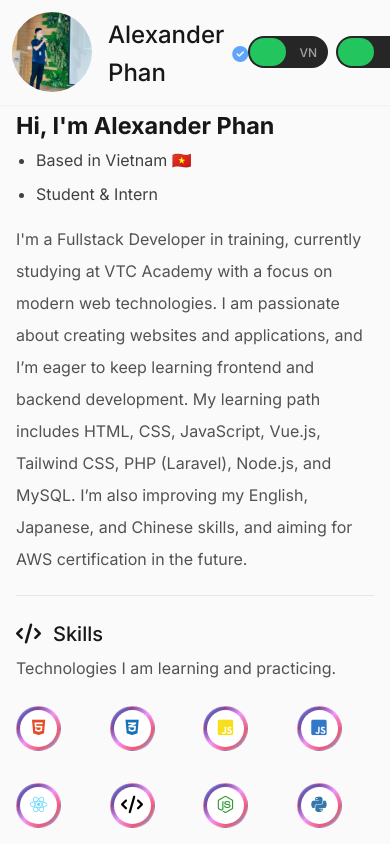
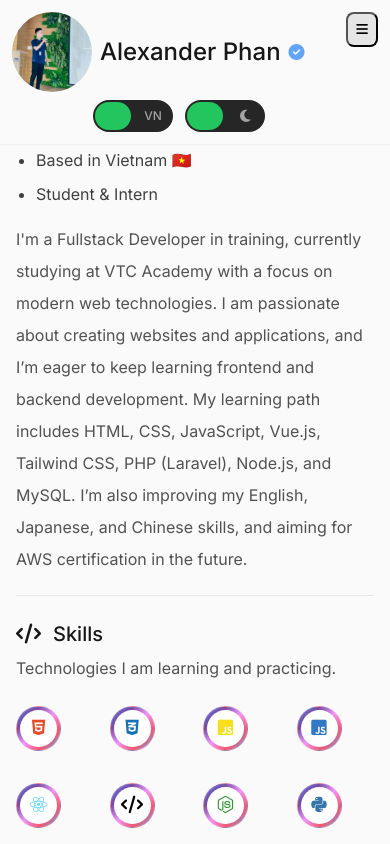
Before and after one commit to AlexanderPhan04/AlexanderPhan04.github.io, a website: page index.html in a window 390 px wide. Shown: the top 844 px of the page. Drawn offline with nearby package versions, Linux system fonts and the light colour scheme.

Commit message:
Add mobile layout for toggle switches and responsive adjustments

```diff
--- a/index.html
+++ b/index.html
@@ -116,11 +116,13 @@
               class="fixed z-20 w-full bg-neutral-50 dark:bg-neutral-900 p-5 shadow-sm dark:border-b dark:border-neutral-800 lg:relative lg:border-none lg:!bg-transparent lg:p-0 xl:shadow-none"
             >
               <div
-                class="flex items-center justify-between md:px-2 lg:flex-col lg:space-y-4"
+                class="flex items-start justify-between md:px-2 lg:flex-col lg:space-y-4 lg:items-center"
               >
                 <!-- Profile Header -->
+                <div class="flex flex-col w-full lg:items-center">
+                  <!-- Avatar and Name Row -->
                   <div
-                  class="flex w-full flex-grow items-center gap-4 lg:flex-col lg:gap-0.5"
+                    class="flex items-center gap-4 w-full sm:gap-6 lg:flex-col lg:gap-2"
                   >
                     <img
                       src="images/PhanQuan.jpg"
@@ -128,9 +130,9 @@
                       class="w-16 h-16 sm:w-20 sm:h-20 lg:w-24 lg:h-24 rounded-full border-2 border-neutral-400 dark:border-neutral-600 object-cover avatar-responsive transition-transform hover:scale-105"
                     />
 
-                  <div class="mt-1 flex items-center gap-2 lg:mt-4">
+                    <div class="flex items-center gap-2 lg:mt-2">
                       <h2
-                      class="flex-grow text-base sm:text-lg lg:text-xl font-medium cursor-pointer"
+                        class="text-base sm:text-lg lg:text-xl font-medium cursor-pointer"
                         onclick="navigateToHome()"
                       >
                         Alexander Phan
@@ -140,13 +142,53 @@
                         title="Verified"
                       ></i>
                     </div>
+                  </div>
+
+                  <!-- Mobile Toggle Switches (below avatar on mobile only) -->
+                  <div class="mobile-switches-container sm:hidden">
+                    <!-- Mobile Language Toggle Switch -->
+                    <div
+                      class="lang-switch-container bg-neutral-800 dark:bg-neutral-200 rounded-full"
+                    >
+                      <div class="lang-switch-slider"></div>
+                      <div class="lang-switch-track">
+                        <span
+                          class="lang-option text-white dark:text-neutral-800"
+                          >US</span
+                        >
+                        <span
+                          class="lang-option text-neutral-400 dark:text-neutral-600"
+                          >VN</span
+                        >
+                      </div>
+                    </div>
+                    <!-- Mobile Theme Toggle Switch -->
+                    <div
+                      class="theme-switch-container bg-neutral-800 dark:bg-neutral-200 rounded-full"
+                    >
+                      <div class="theme-switch-slider"></div>
+                      <div class="theme-switch-track">
+                        <span
+                          class="theme-option text-white dark:text-neutral-800"
+                        >
+                          <i class="fas fa-sun"></i>
+                        </span>
+                        <span
+                          class="theme-option text-neutral-400 dark:text-neutral-600"
+                        >
+                          <i class="fas fa-moon"></i>
+                        </span>
+                      </div>
+                    </div>
+                  </div>
 
                   <div
-                    class="hidden text-sm text-neutral-600 dark:text-neutral-500 lg:flex"
+                    class="hidden text-sm text-neutral-600 dark:text-neutral-500 lg:flex lg:mt-2"
                   >
                     @alexanderphan
                   </div>
 
+                  <!-- Desktop Toggle Switches -->
                   <div class="hidden justify-between gap-6 lg:mt-4 lg:flex">
                     <!-- Language Toggle Switch -->
                     <div
@@ -186,44 +228,8 @@
                   </div>
                 </div>
 
-                <!-- Mobile Controls -->
-                <div class="flex items-center gap-5 lg:hidden">
-                  <div class="flex gap-4">
-                    <!-- Mobile Language Toggle Switch -->
-                    <div
-                      class="lang-switch-container bg-neutral-800 dark:bg-neutral-200 rounded-full"
-                    >
-                      <div class="lang-switch-slider"></div>
-                      <div class="lang-switch-track">
-                        <span
-                          class="lang-option text-white dark:text-neutral-800"
-                          >US</span
-                        >
-                        <span
-                          class="lang-option text-neutral-400 dark:text-neutral-600"
-                          >VN</span
-                        >
-                      </div>
-                    </div>
-                    <!-- Mobile Theme Toggle Switch -->
-                    <div
-                      class="theme-switch-container bg-neutral-800 dark:bg-neutral-200 rounded-full"
-                    >
-                      <div class="theme-switch-slider"></div>
-                      <div class="theme-switch-track">
-                        <span
-                          class="theme-option text-white dark:text-neutral-800"
-                        >
-                          <i class="fas fa-sun"></i>
-                        </span>
-                        <span
-                          class="theme-option text-neutral-400 dark:text-neutral-600"
-                        >
-                          <i class="fas fa-moon"></i>
-                        </span>
-                      </div>
-                    </div>
-                  </div>
+                <!-- Mobile Hamburger Menu (stays in top right) -->
+                <div class="lg:hidden">
                   <button
                     id="mobile-menu-toggle"
                     class="p-2 rounded-lg bg-neutral-200 dark:bg-neutral-800 hover:bg-neutral-300 dark:hover:bg-neutral-700 transition-colors"
--- a/styles/main.css
+++ b/styles/main.css
@@ -1528,3 +1528,34 @@ button:active {
   z-index: 1;
   transition: color 0.3s ease;
 }
+
+/* Mobile Layout for Toggle Switches */
+.mobile-switches-container {
+  display: flex;
+  justify-content: center;
+  align-items: center;
+  gap: 12px;
+  margin-top: 8px;
+  width: 100%;
+}
+
+/* Mobile responsive adjustments */
+@media (max-width: 640px) {
+  /* Show mobile switches only on small screens */
+  .mobile-switches-container {
+    display: flex !important;
+  }
+}
+
+/* Hide mobile switches on larger screens */
+@media (min-width: 641px) {
+  .mobile-switches-container {
+    display: none !important;
+  }
+}
+
+/* Smooth transitions for all layout changes */
+.mobile-switches-container,
+.mobile-switches-container * {
+  transition: all 0.3s ease;
+}
```
Lines whose indentation alone changed are shown as unchanged.
